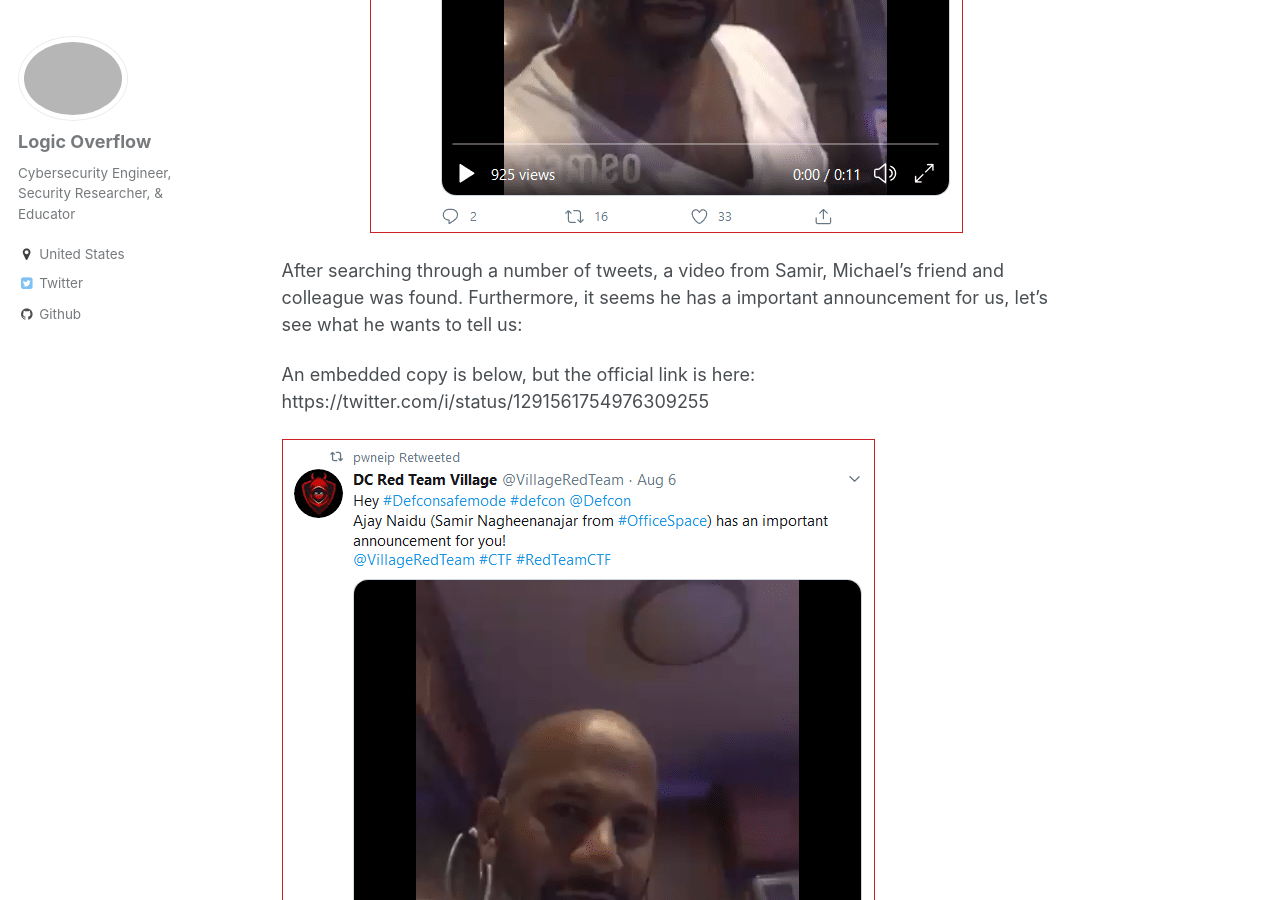
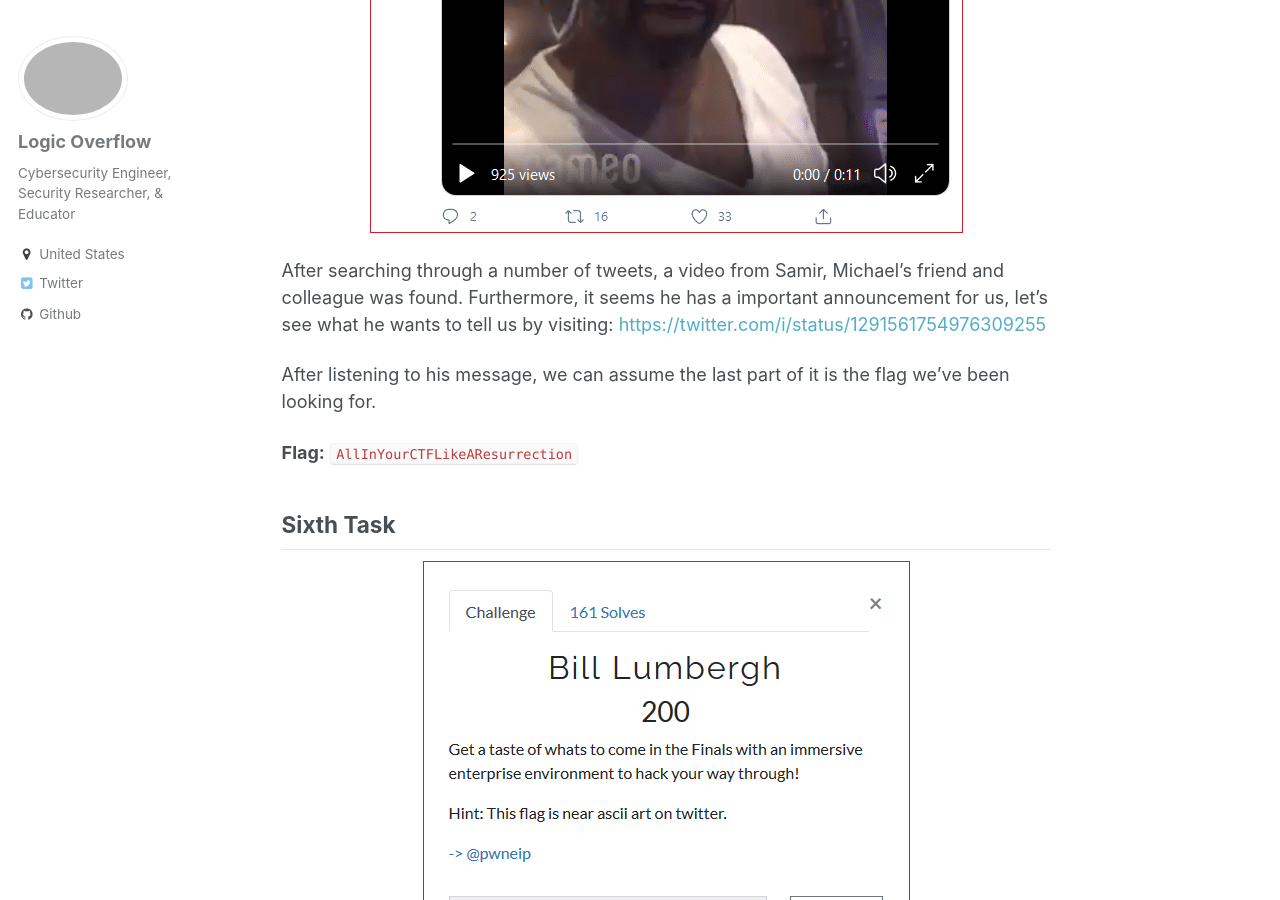
Before and after one commit to logicoverflow/logicoverflow.github.io, a Jekyll site: the page built from _posts/2020-08-14-2020-defcon-osint2.md, in a window 1280 px wide and 900 px high, scrolled down 2106 px. Built offline with Jekyll 4.4.1, drawn with Linux system fonts in a browser that asks for light colours; comment, search, counter and statistics services are not loaded; some of the changed text lies outside the part shown.

Commit message:
DEFCON Update

```diff
--- a/_posts/2020-08-14-2020-defcon-osint2.md
+++ b/_posts/2020-08-14-2020-defcon-osint2.md
@@ -21,11 +21,7 @@
 
 <p align="center"><img src="/images/OSINT-Michael-Bolton-3.png"></p>
 
-After searching through a number of tweets, a video from Samir, Michael’s friend and colleague was found. Furthermore, it seems he has a important announcement for us, let’s see what he wants to tell us:
-
-An embedded copy is below, but the official link is here: https://twitter.com/i/status/1291561754976309255
-
-[![Watch the video](/images/OSINT-Michael-Bolton-3.png)](https://twitter.com/i/status/1291561754976309255)
+After searching through a number of tweets, a video from Samir, Michael’s friend and colleague was found. Furthermore, it seems he has a important announcement for us, let’s see what he wants to tell us by visiting: <a href="https://twitter.com/i/status/1291561754976309255">https://twitter.com/i/status/1291561754976309255</a>
 
 After listening to his message, we can assume the last part of it is the flag we’ve been looking for.
 
@@ -81,15 +77,13 @@
 
 ## Eighth Task
 
-<p align="center">
-Tweets 2
+*Tweets 2*
 
-Follow for flags
+*Follow for flags*
 
-I have a battlestation
+*I have a battlestation*
 
-author: @pwneip
-</p>
+*author: @pwneip*
 
 I accidentally deleted the screenshot for this task, but the above is generally what the task consisted of.
 
```
